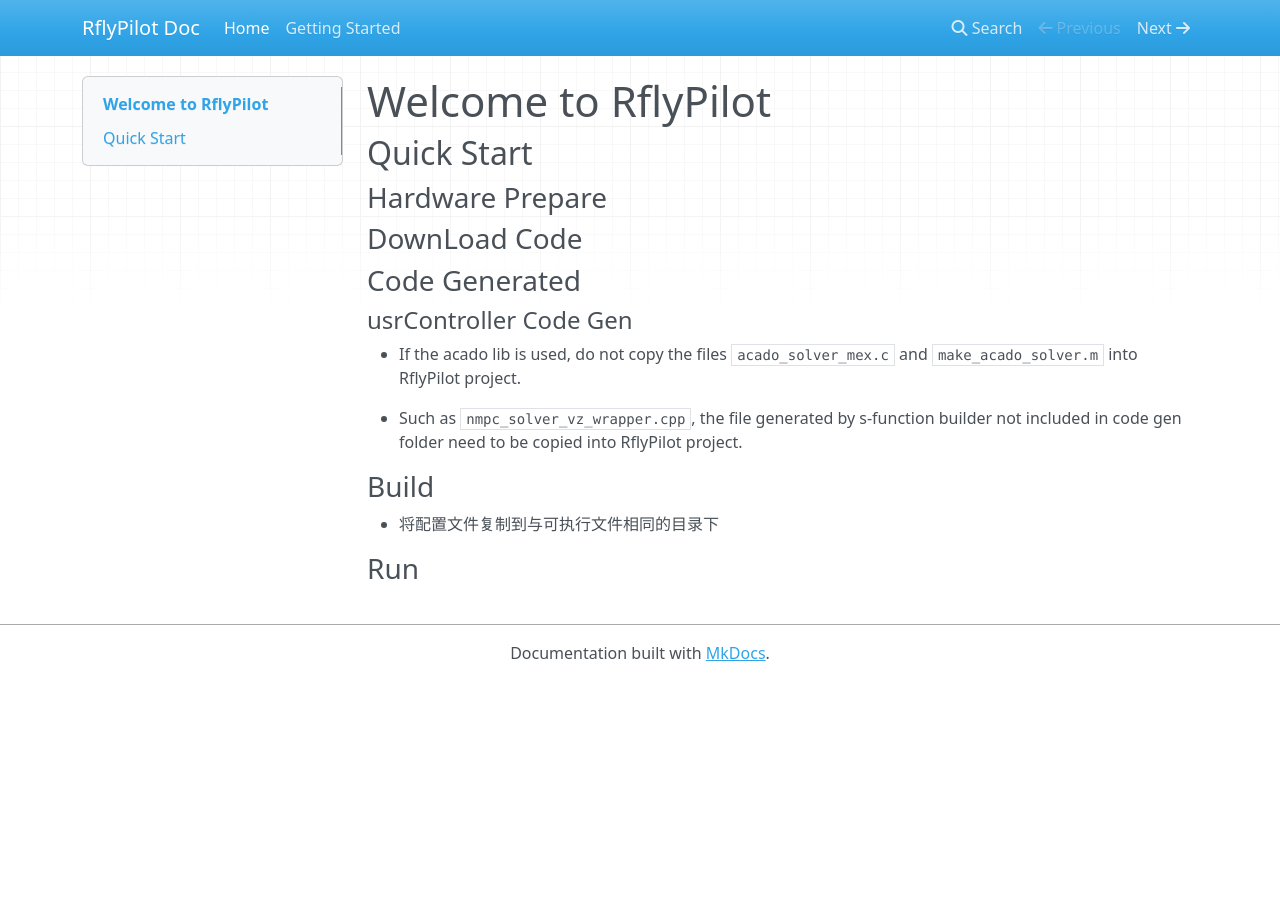
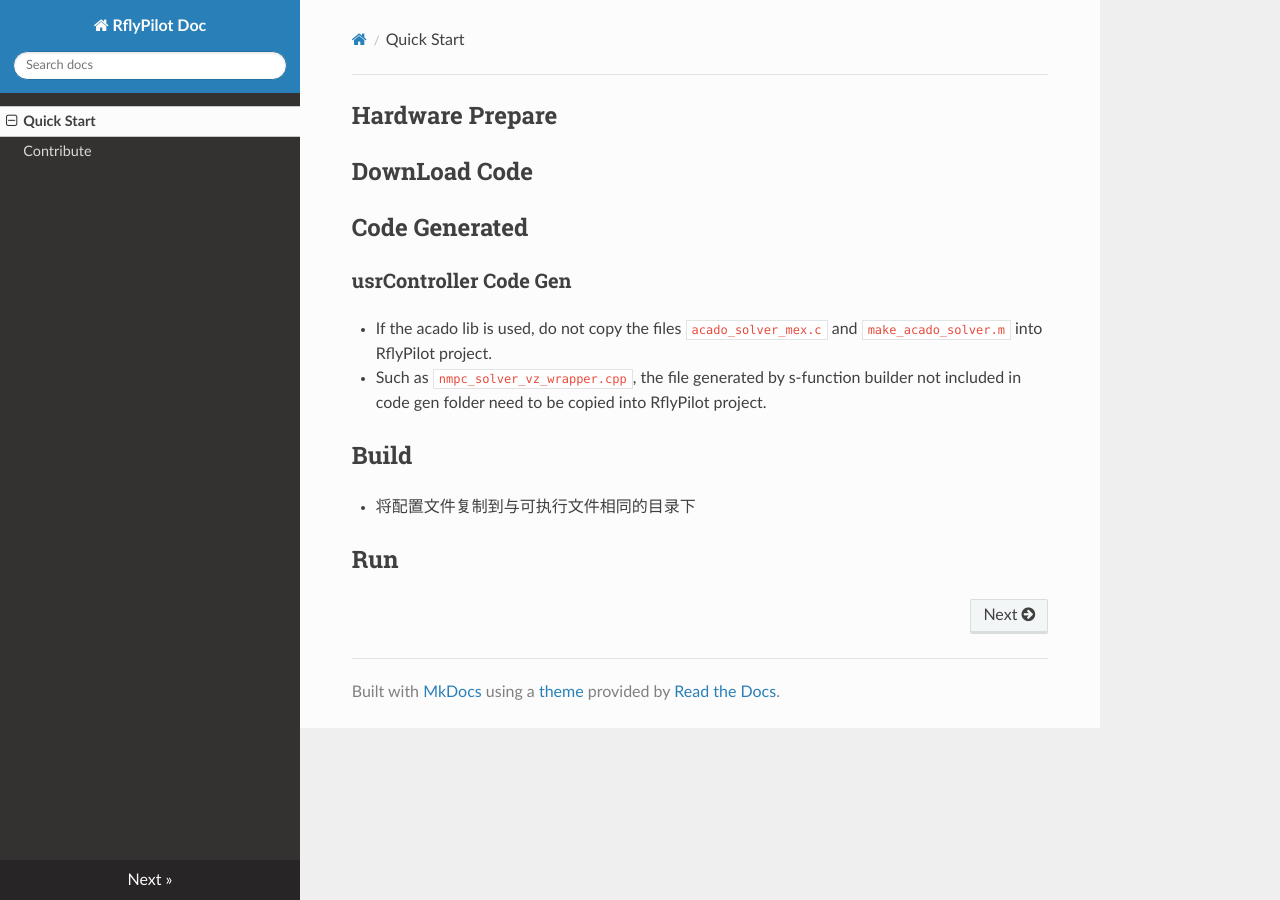
Before and after one commit to RflyPilot/rflypilot, an MkDocs documentation site: the page built from docs/index.md, in a window 1280 px wide. Built offline with MkDocs 1.6.1, drawn with Linux system fonts in a browser that asks for light colours; nearby versions of some CDN libraries.

Commit message:
简单整理

```diff
--- a/docs/index.md
+++ b/docs/index.md
@@ -1,20 +1,16 @@
-# Welcome to RflyPilot
+## Hardware Prepare
 
-## Quick Start
+## DownLoad Code
 
-### Hardware Prepare
+## Code Generated
 
-### DownLoad Code
-
-### Code Generated
-
-#### usrController Code Gen
+### usrController Code Gen
 
 - If the acado lib is used, do not copy the files `acado_solver_mex.c` and `make_acado_solver.m` into RflyPilot project.
 
 - Such as `nmpc_solver_vz_wrapper.cpp`, the file generated by s-function builder not included in code gen folder need to be copied into RflyPilot project.
 
-### Build
+## Build
 - 将配置文件复制到与可执行文件相同的目录下
 
-### Run
+## Run
--- a/mkdocs.yml
+++ b/mkdocs.yml
@@ -1,7 +1,7 @@
 site_name: RflyPilot Doc
 site_url: https://rflypilot.github.io/
 nav:
-    - Home: index.md
-    - Getting Started: GettingStartted/about.md
+    - Quick Start: index.md
+    - Contribute: others/help.md
 
-#theme: readthedocs
+theme: readthedocs
```
Also changed, not shown: docs/GettingStartted/about.md (deleted, +0 -60 lines), docs/others/help.md (added, +21 -0 lines).
